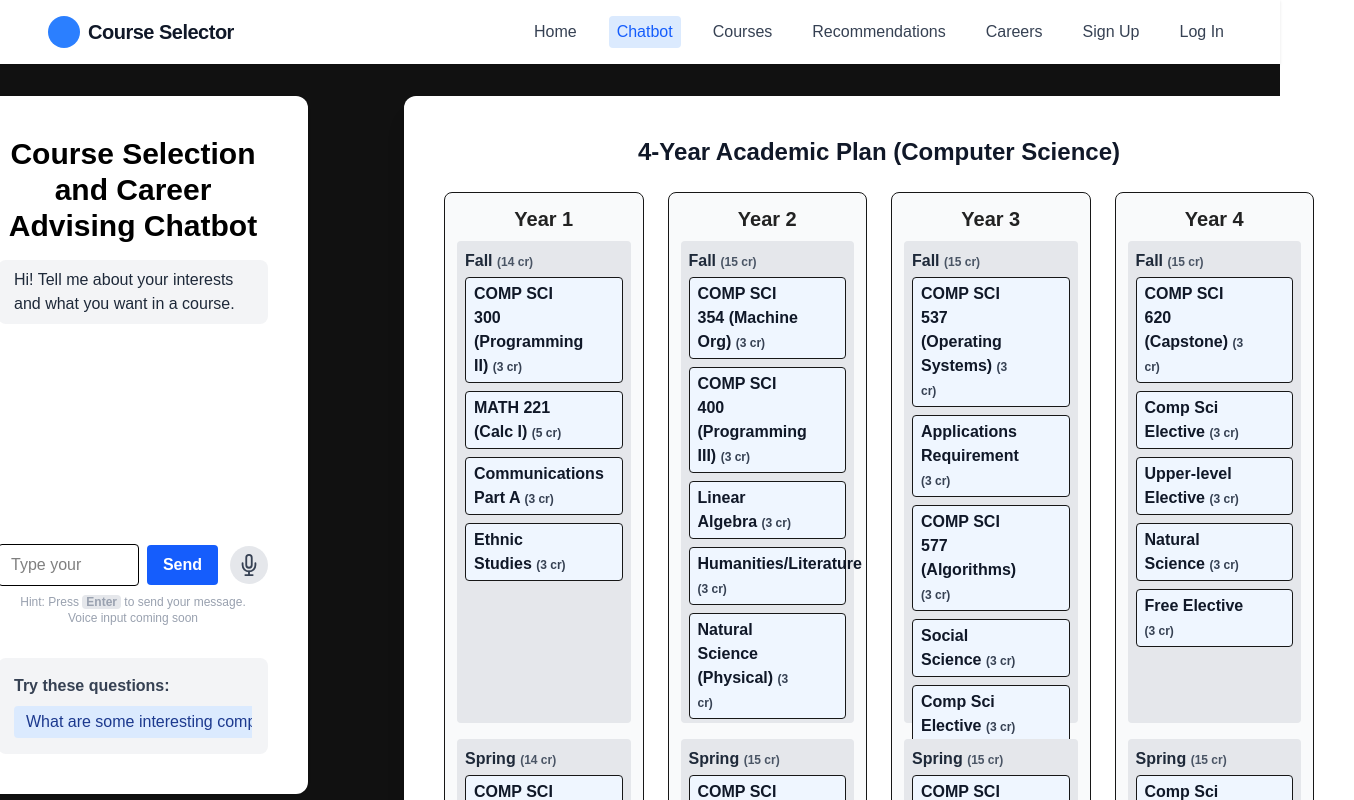
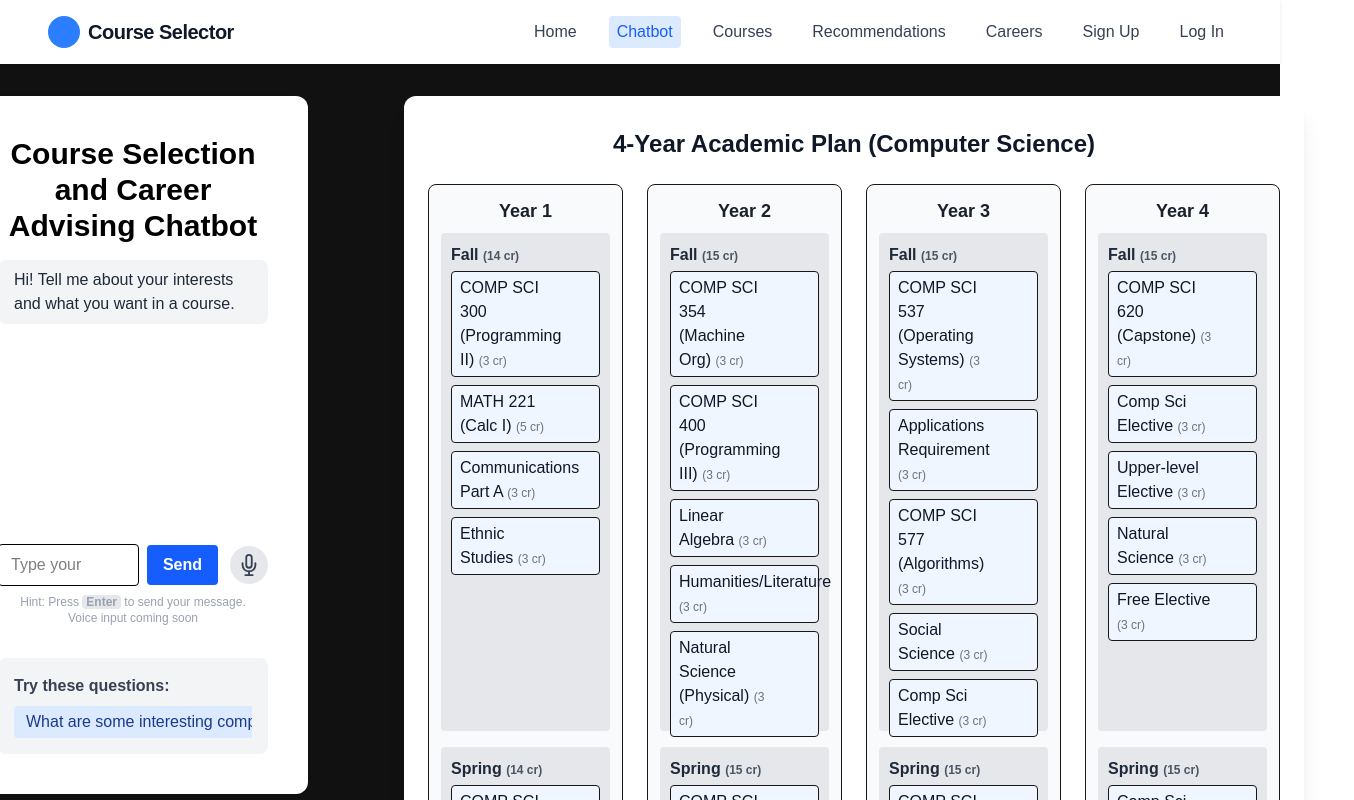
Before and after one commit to Ashmit2520/uw-course-career-ai, a Next.js app: page /chat in a window 1280 px wide. Shown: the top 800 px of the page, 1354 px wide, since content can reach past the window. Built offline with nearby package versions, Linux system fonts and the light colour scheme.

Commit message:
Added semester credit validation

```diff
--- a/src/app/chat/FourYearPlan.js
+++ b/src/app/chat/FourYearPlan.js
@@ -3,6 +3,13 @@ import { useState, useEffect } from "react";
 import { IoClose } from "react-icons/io5";
 
 const STORAGE_KEY = "uwmadison_four_year_plan";
+
+function getSemesterStatus(courses) {
+  const credits = semesterCredits(courses);
+  if (credits < 12) return { status: "low", message: "Below 12 credits" };
+  if (credits > 18) return { status: "high", message: "Above 18 credits" };
+  return { status: "ok", message: "" };
+}
 
 function savePlanToStorage(plan) {
   localStorage.setItem(STORAGE_KEY, JSON.stringify(plan));
@@ -156,10 +163,10 @@ export default function FourYearPlan() {
 
   return (
     <div
-      className="bg-white shadow-xl rounded-xl px-10 py-10 flex flex-col"
+      className="bg-white shadow-xl rounded-xl px-6 py-8 flex flex-col"
       style={{
-        minWidth: 900,
-        maxWidth: 1250,
+        minWidth: 650,
+        maxWidth: 900,
         width: "100%",
         marginLeft: 32,
         marginRight: 0,
@@ -173,26 +180,38 @@ export default function FourYearPlan() {
           <div
             key={yIdx}
             className="border rounded-lg bg-gray-50 p-3 flex flex-col"
-            style={{ minWidth: 180, maxWidth: 250 }}
+            style={{ minWidth: 150, maxWidth: 210 }}
           >
-            <div
-              className="font-extrabold text-xl mb-2 text-center"
-              style={{ color: "#222" }}
-            >
+            <div className="font-bold text-lg text-gray-900 mb-2 text-center" style={{ color: "#1a202c" }}>
               Year {year.year}
             </div>
-            {["fall", "spring"].map((sem) => (
+            {["fall", "spring"].map((sem) => {
+              const { status, message } = getSemesterStatus(year[sem]);
+              return (
                 <div
                   key={sem}
-                className="mb-4 bg-gray-200 rounded p-2 min-h-[120px] flex-1"
+                  className={`mb-4 rounded p-2 min-h-[120px] flex-1 border-2 ${
+                    status === "low"
+                      ? "border-red-400 bg-red-100"
+                      : status === "high"
+                      ? "border-orange-400 bg-orange-100"
+                      : "border-gray-200 bg-gray-200"
+                  }`}
                   onDragOver={(e) => e.preventDefault()}
                   onDrop={() => onDrop(yIdx, sem)}
                 >
-                <div className="font-semibold text-gray-800 mb-1">
+                  <div className="font-semibold text-gray-800 mb-1 flex items-center justify-between">
+                    <span>
                       {sem[0].toUpperCase() + sem.slice(1)}{" "}
                       <span className="text-xs text-gray-600">
                         ({semesterCredits(year[sem])} cr)
                       </span>
+                    </span>
+                    {status !== "ok" && (
+                      <span className="text-xs font-bold text-red-500 ml-2">
+                        {message}
+                      </span>
+                    )}
                   </div>
                   {year[sem].length === 0 && (
                     <div className="text-gray-400 text-xs italic">
@@ -206,9 +225,9 @@ export default function FourYearPlan() {
                       draggable
                       onDragStart={() => onDragStart(yIdx, sem, cIdx)}
                     >
-                    <span className="text-gray-900 font-semibold">
+                      <span className="text-gray-900 font-medium">
                         {course.name}{" "}
-                      <span className="text-xs text-gray-700">
+                        <span className="text-xs text-gray-500">
                           ({course.credits} cr)
                         </span>
                       </span>
@@ -223,7 +242,8 @@ export default function FourYearPlan() {
                     </div>
                   ))}
                 </div>
-            ))}
+              );
+            })}
           </div>
         ))}
       </div>
```
Lines whose indentation alone changed are shown as unchanged.
